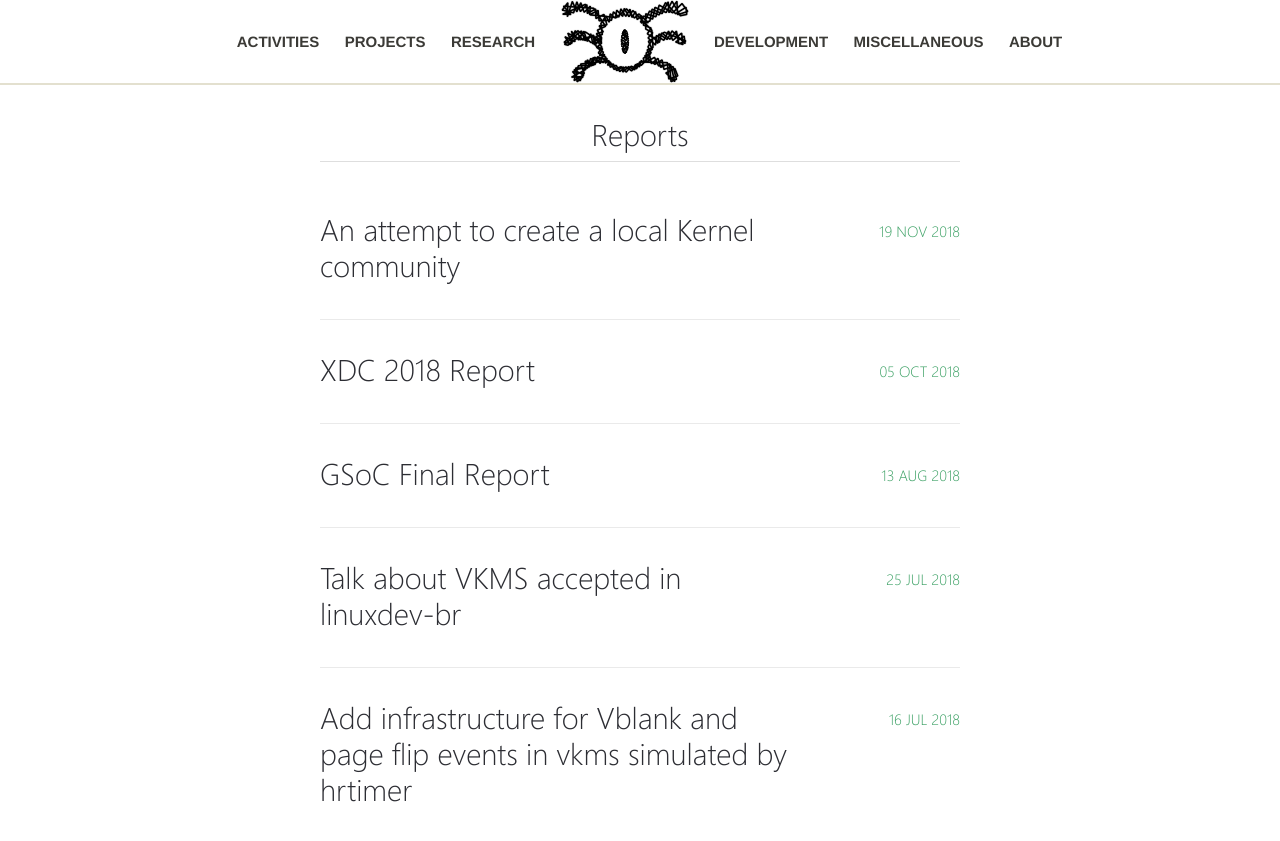
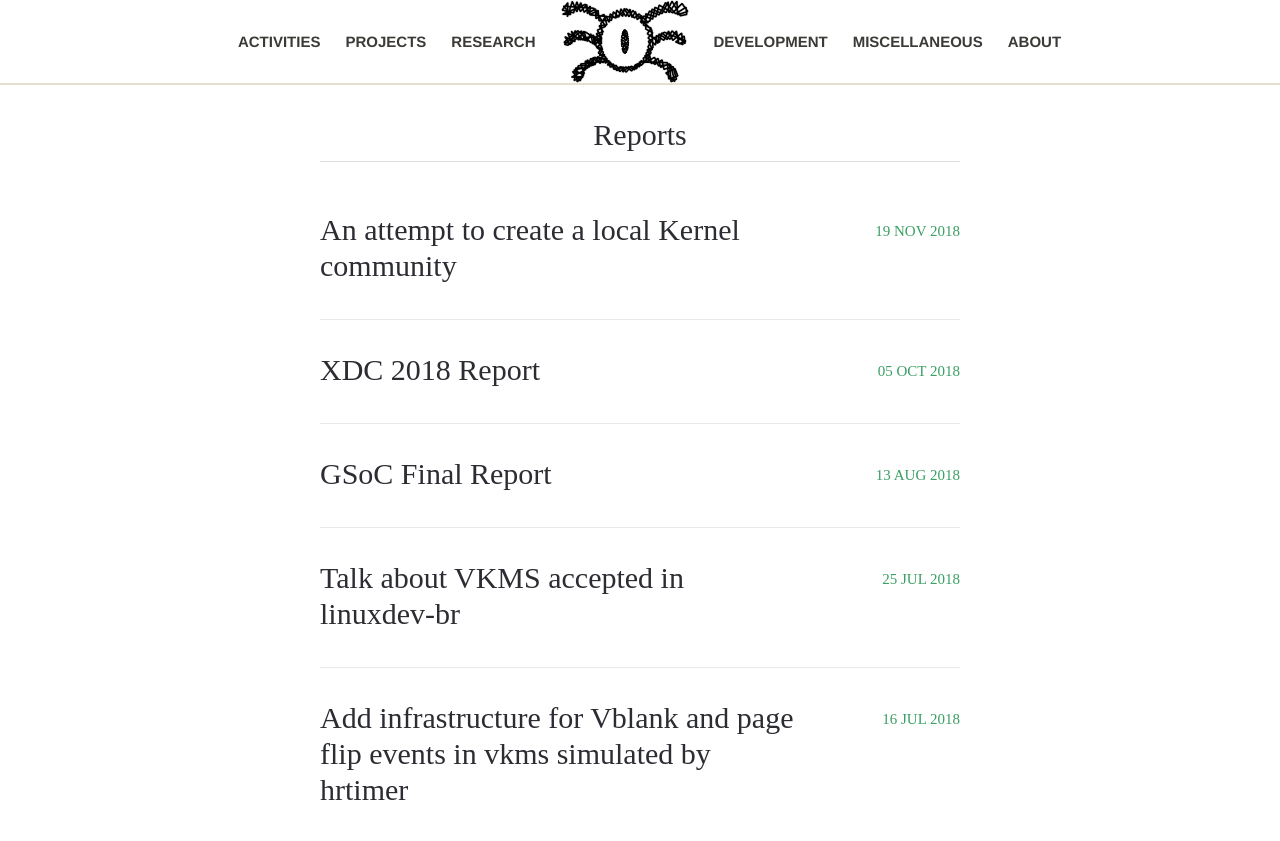
Before and after one commit to webfolder/siqueira.tech, a Jekyll site: the page built from _pages/activities.md, in a window 1280 px wide. Shown: the top 841 px of the page. Built offline with Jekyll 4.4.1, drawn with Linux system fonts in a browser that asks for light colours.

Commit message:
Update font

```diff
--- a/assets/_sass/_variables.scss
+++ b/assets/_sass/_variables.scss
@@ -9,7 +9,8 @@ $blue: #19B5FE;
 $yellow: #f89406;
 $aqua: #7FDBFF;
 
-$base-font: "weblysleek_uilight", sans-serif;
+$base-font: "linux libertine G";
+// $base-font: "weblysleek_uilight", sans-serif;
 $code-font: "LiberationMonoRegular",monospace;
 // break point
 $small: 750px;
```
Also changed, not shown: Gemfile.lock.
